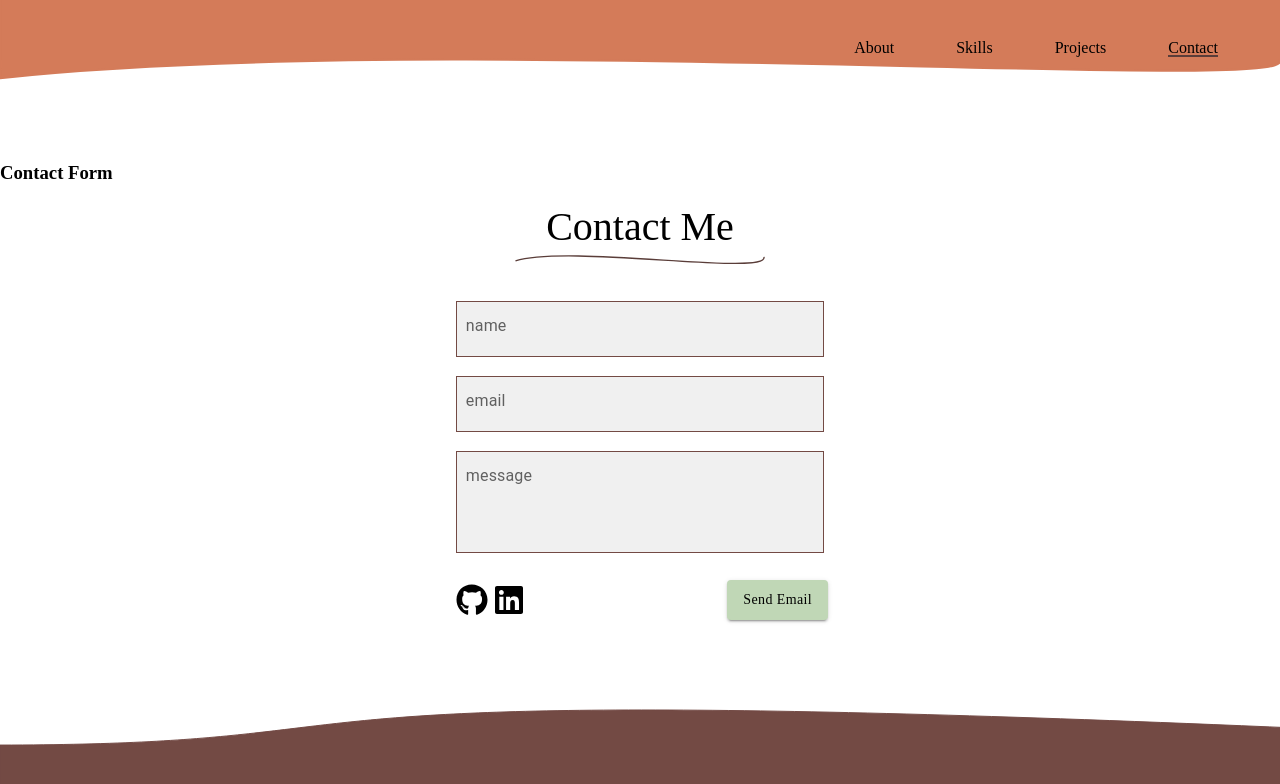
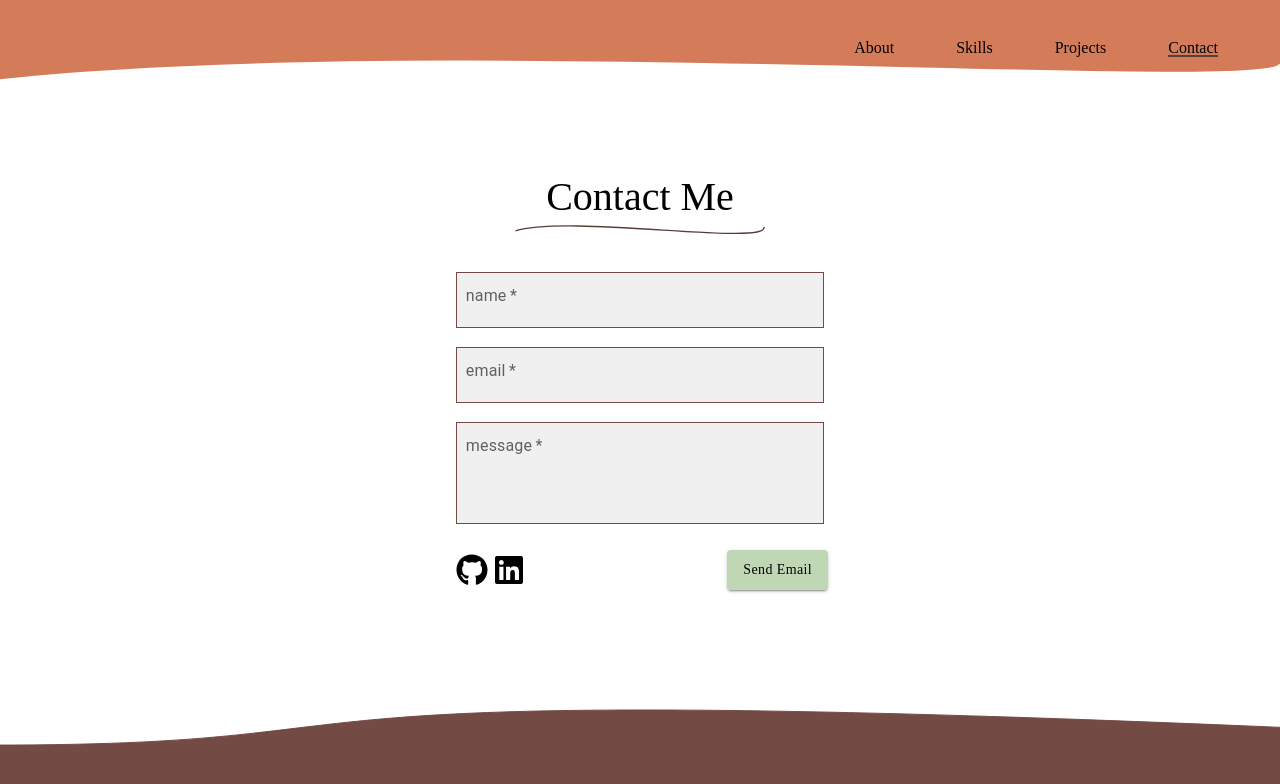
Before and after one commit to breannar888/Portfolio, a React (Create React App) app: page /contact in a window 1280 px wide. Shown: the top 784 px of the page. Built offline with nearby package versions, Linux system fonts and the light colour scheme; a web font is replaced by a local one.

Commit message:
update form validation

```diff
--- a/src/components/ContactForm.js
+++ b/src/components/ContactForm.js
@@ -27,11 +27,11 @@ function ContactForm() {
   };
 
   const validationSchema = Yup.object().shape({
-    name: Yup.string().required("Name is required"),
+    name: Yup.string().required("Name is required."),
     email: Yup.string()
-      .email("Enter a valid email")
-      .required("Email is required"),
-    message: Yup.string().required("Please leave a message"),
+      .email("Enter a valid email.")
+      .required("Email is required."),
+    message: Yup.string().required("Please leave a message."),
   });
   //mui styles for form TextField and Button
   const FormTextField = styled(TextField)({
@@ -92,7 +92,7 @@ function ContactForm() {
           handleBlur,
         }) => {
           return (
-            <Box component="form" noValidate autoComplete="off">
+            <Box noValidate autoComplete="off">
               <form
                 onSubmit={handleSubmit}
                 className="form-wrap"
@@ -109,6 +109,7 @@ function ContactForm() {
                   id="standard-basic"
                   label="name"
                   name="name"
+                  required
                 />
                 <div className="contact-error">
                   {touched.name && errors.name}
@@ -120,8 +121,11 @@ function ContactForm() {
                   id="standard-basic"
                   label="email"
                   name="email"
+                  required
                 />
-                <div>{touched.email && errors.email}</div>
+                <div className="contact-error">
+                  {touched.email && errors.email}
+                </div>
                 <FormTextField
                   value={values.message}
                   onChange={handleChange("message")}
@@ -131,8 +135,11 @@ function ContactForm() {
                   id="standard-multiline-static"
                   label="message"
                   name="message"
+                  required
                 />
-                <div>{touched.message && errors.message}</div>
+                <div className="contact-error">
+                  {touched.message && errors.message}
+                </div>
                 {success && (
                   <p style={{ color: "green" }}>Thank you for reaching out! </p>
                 )}
--- a/src/pages/Contact.js
+++ b/src/pages/Contact.js
@@ -3,7 +3,6 @@ import ContactForm from "../components/ContactForm";
 function ContactPage() {
   return (
     <div>
-      <h3>Contact Form</h3>
       <ContactForm />
     </div>
   );
--- a/src/scss/contact.css
+++ b/src/scss/contact.css
@@ -7,6 +7,12 @@
 .contact-underline {
   max-width: 250px;
   margin: auto;
+}
+
+.contact-error {
+  color: red;
+  font-size: 13px;
+  padding-left: 10px;
 }
 
 .form-wrap {
--- a/src/scss/contact.scss
+++ b/src/scss/contact.scss
@@ -7,6 +7,11 @@
 .contact-underline {
   max-width: 250px;
   margin: auto;
+}
+.contact-error {
+  color: red;
+  font-size: 13px;
+  padding-left: 10px;
 }
 .form-wrap {
   width: fit-content;
```
Also changed, not shown: 1 other file (tests, documents, lock files or other folders).
